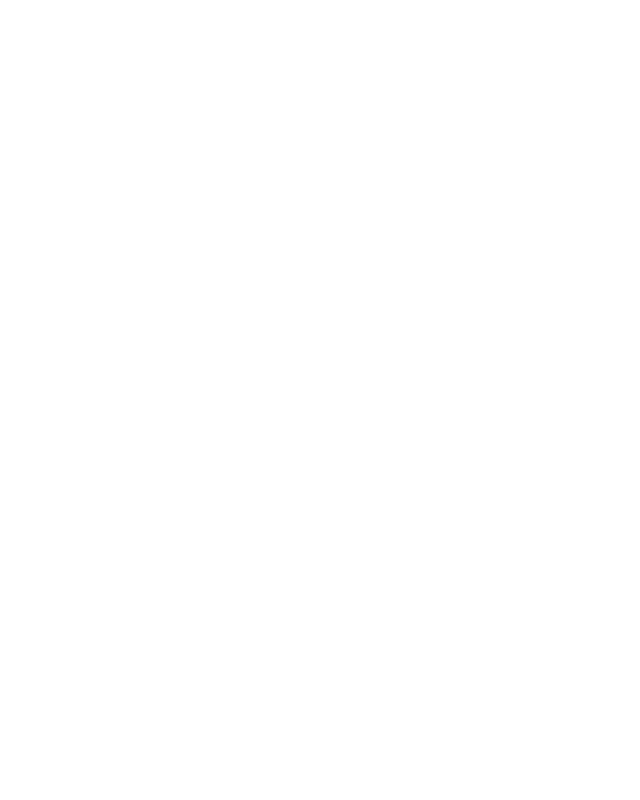
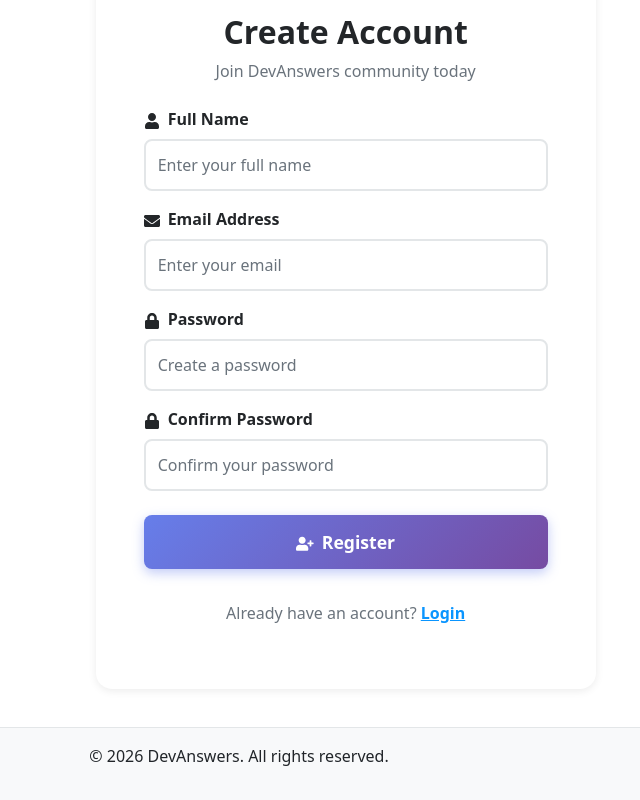
Before and after one commit to tatekgirma/WK6_GradedProject_Starter_Code, a React (Vite) app in the folder devanswers-frontend/: page / in a window 1280 px wide. Shown: the part 933-1733 px from the top of the page, without its empty margins (401-1041 px from the left). Before the commit the page ends 800 px from the top, so only its background shows below. Built offline with nearby package versions, Linux system fonts and the light colour scheme.

Commit message:
Update and render footer with corresponding css rules

```diff
--- a/devanswers-frontend/src/App.jsx
+++ b/devanswers-frontend/src/App.jsx
@@ -1,35 +1,36 @@
-import { useState, useEffect } from 'react';
-import QuestionDetail from './pages/Question/QuestionDetail.jsx';
-import BaseLayout from './layouts/BaseLayout.jsx';
-import SideBarLayout from './layouts/SideBarLayout.jsx';
-import Home from './pages/Question/Home.jsx';
-import Login from './pages/Auth/Login.jsx';
-import Register from './pages/Auth/Register.jsx';
+import { useState, useEffect } from "react";
+import QuestionDetail from "./pages/Question/QuestionDetail.jsx";
+import BaseLayout from "./layouts/BaseLayout.jsx";
+import SideBarLayout from "./layouts/SideBarLayout.jsx";
+import Home from "./pages/Question/Home.jsx";
+import Login from "./pages/Auth/Login.jsx";
+import Register from "./pages/Auth/Register.jsx";
+import Footer from "./components/Footer/Footer.jsx";
 
 function App() {
   const [isDarkMode, setIsDarkMode] = useState(() => {
-    const saved = localStorage.getItem('darkMode');
+    const saved = localStorage.getItem("darkMode");
     return saved ? JSON.parse(saved) : false;
   });
 
   useEffect(() => {
-    localStorage.setItem('darkMode', JSON.stringify(isDarkMode));
+    localStorage.setItem("darkMode", JSON.stringify(isDarkMode));
     if (isDarkMode) {
-      document.body.setAttribute('data-theme', 'dark');
+      document.body.setAttribute("data-theme", "dark");
     } else {
-      document.body.removeAttribute('data-theme');
+      document.body.removeAttribute("data-theme");
     }
   }, [isDarkMode]);
 
-  const toggleTheme = () => setIsDarkMode((prev) => !prev);
+  const toggleTheme = () => setIsDarkMode(prev => !prev);
 
   return (
     <BaseLayout isDarkMode={isDarkMode} toggleTheme={toggleTheme}>
       <SideBarLayout>
         <Home />
-        {/* <QuestionDetail id={"q1"} /> */}
-        {/* <Login /> */}
-        {/* <Register /> */}
+        <QuestionDetail id={"q1"} />
+        <Login />
+        <Register />
       </SideBarLayout>
     </BaseLayout>
   );
--- a/devanswers-frontend/src/components/Footer/Footer.css
+++ b/devanswers-frontend/src/components/Footer/Footer.css
@@ -0,0 +1,13 @@
+/* This part is generated using selecting and adding element to chat and asking to create CSS for the footer component */
+
+.footer {
+  bottom: 0;
+  left: 0;
+  right: 0;
+  display: flex;
+  justify-content: center;
+  align-items: center;
+  padding: 1rem;
+  background-color: var(--bg-secondary);
+  border-top: 1px solid var(--border-color);
+}
--- a/devanswers-frontend/src/components/Footer/Footer.jsx
+++ b/devanswers-frontend/src/components/Footer/Footer.jsx
@@ -1,8 +1,13 @@
 import './Footer.css';
 
-// TODO: Implement the Footer component displaying copyright info.
 const Footer = () => {
-  return null;
+  const currentYear = new Date().getFullYear();
+
+  return (
+    <footer className="footer">
+      <p>&copy; {currentYear} DevAnswers. All rights reserved.</p>
+    </footer>
+  );
 };
 
 export default Footer;
```
